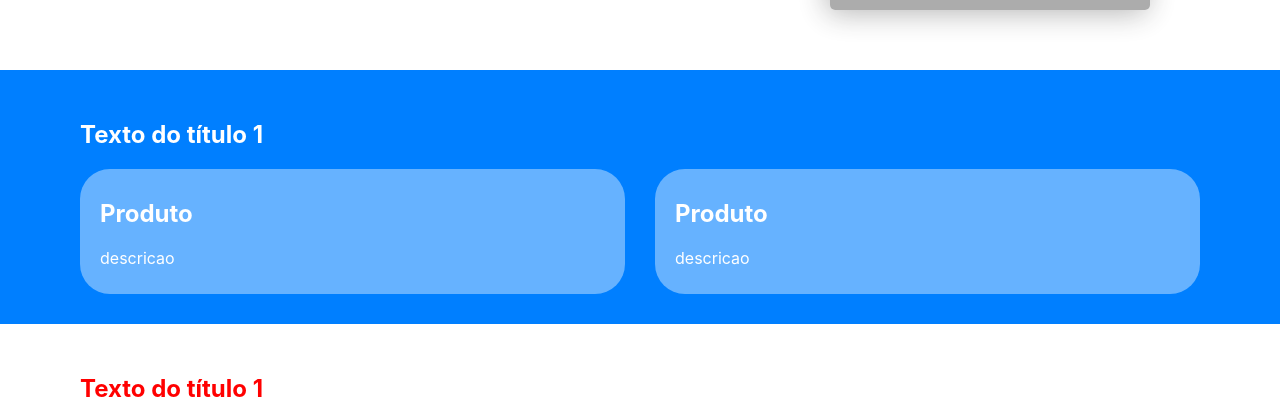
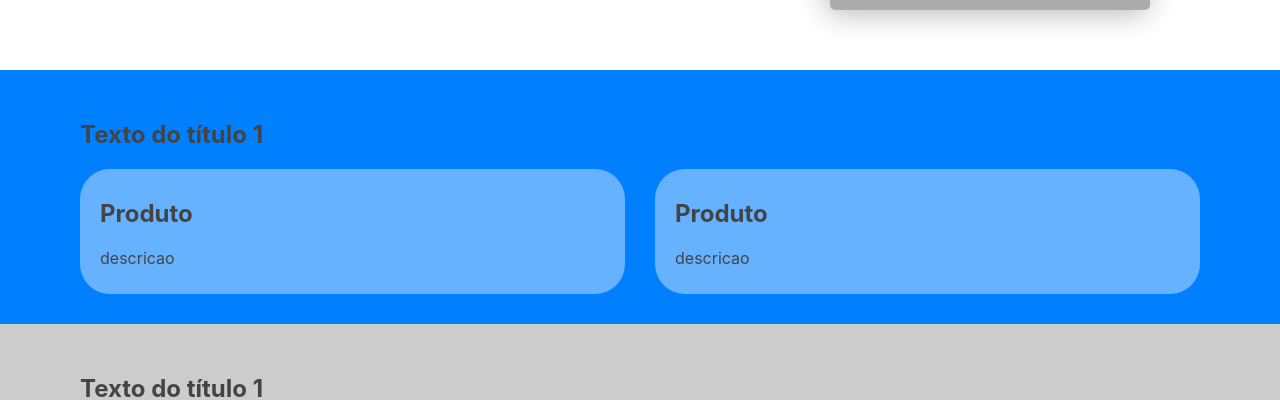
Before and after one commit to mmoraisa/lp-letscode, a React (Create React App) app: page / in a window 1280 px wide. Shown: the part 400-800 px from the top of the page. Built offline with nearby package versions, Linux system fonts and the light colour scheme; grey boxes are pictures that could not be loaded.

Commit message:
feat: implements defaultsStyles

```diff
--- a/src/App.js
+++ b/src/App.js
@@ -24,7 +24,7 @@ const App = () => (
     <Section
       title="Texto do título 1"
       styles={{
-        color: 'red'
+        backgroundColor: '#ccc'
       }}>
       <p>
         Lorem ipsum dolor sit amet consectetur adipisicing elit. Repudiandae nulla error vel necessitatibus, expedita esse autem, dolor excepturi delectus facere voluptatum totam eaque quae. Unde, eveniet fuga. Dolore, consequuntur incidunt.
--- a/src/components/Section/index.js
+++ b/src/components/Section/index.js
@@ -1,9 +1,18 @@
 import { Body, StyledSection } from './styles'
-import { PRIMARY_COLOR, WHITE } from '../../defaults/Colors'
+import { BLACK, PRIMARY_COLOR } from '../../defaults/Colors'
 import PropTypes from 'prop-types'
 
-const Section = ({ children, title, bodyStyles, styles }) => (
-  <StyledSection {...styles}>
+const defaultStyles = {
+  backgroundColor: PRIMARY_COLOR,
+  color: BLACK
+}
+
+const Section = ({ children, title, bodyStyles, styles }) => {
+
+  const sectionStyles = {...defaultStyles, ...styles}
+
+  return (
+    <StyledSection {...sectionStyles}>
       {
         title &&
         <h1>{title}</h1>
@@ -13,14 +22,12 @@ const Section = ({ children, title, bodyStyles, styles }) => (
       </Body>
     </StyledSection>
   )
+}
 
 Section.defaultProps = {
   title: '',
   bodyStyles: {},
-  styles: {
-    backgroundColor: PRIMARY_COLOR,
-    color: WHITE
-  }
+  styles: defaultStyles
 }
 
 Section.propTypes = {
--- a/src/defaults/Colors.js
+++ b/src/defaults/Colors.js
@@ -1,5 +1,5 @@
 export const BLUE = '#007FFF'
-export const BLACK = '#000'
+export const BLACK = '#444'
 export const WHITE = '#FFF'
 
 export const PRIMARY_COLOR = BLUE
--- a/src/index.css
+++ b/src/index.css
@@ -1,5 +1,6 @@
 body {
   margin: 0;
+  color: #444;
   font-family: -apple-system, BlinkMacSystemFont, 'Segoe UI', 'Roboto', 'Oxygen',
     'Ubuntu', 'Cantarell', 'Fira Sans', 'Droid Sans', 'Helvetica Neue',
     sans-serif;
```
Lines whose indentation alone changed are shown as unchanged.
